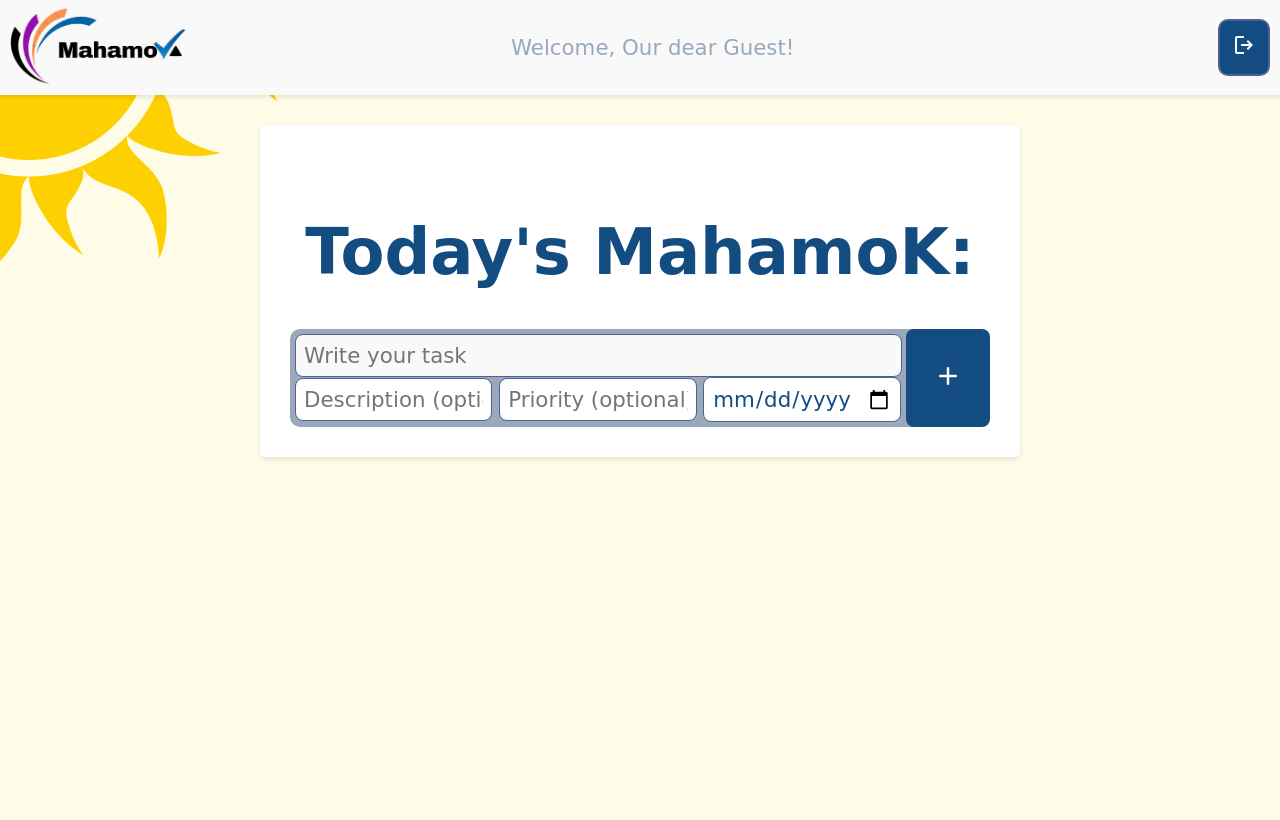
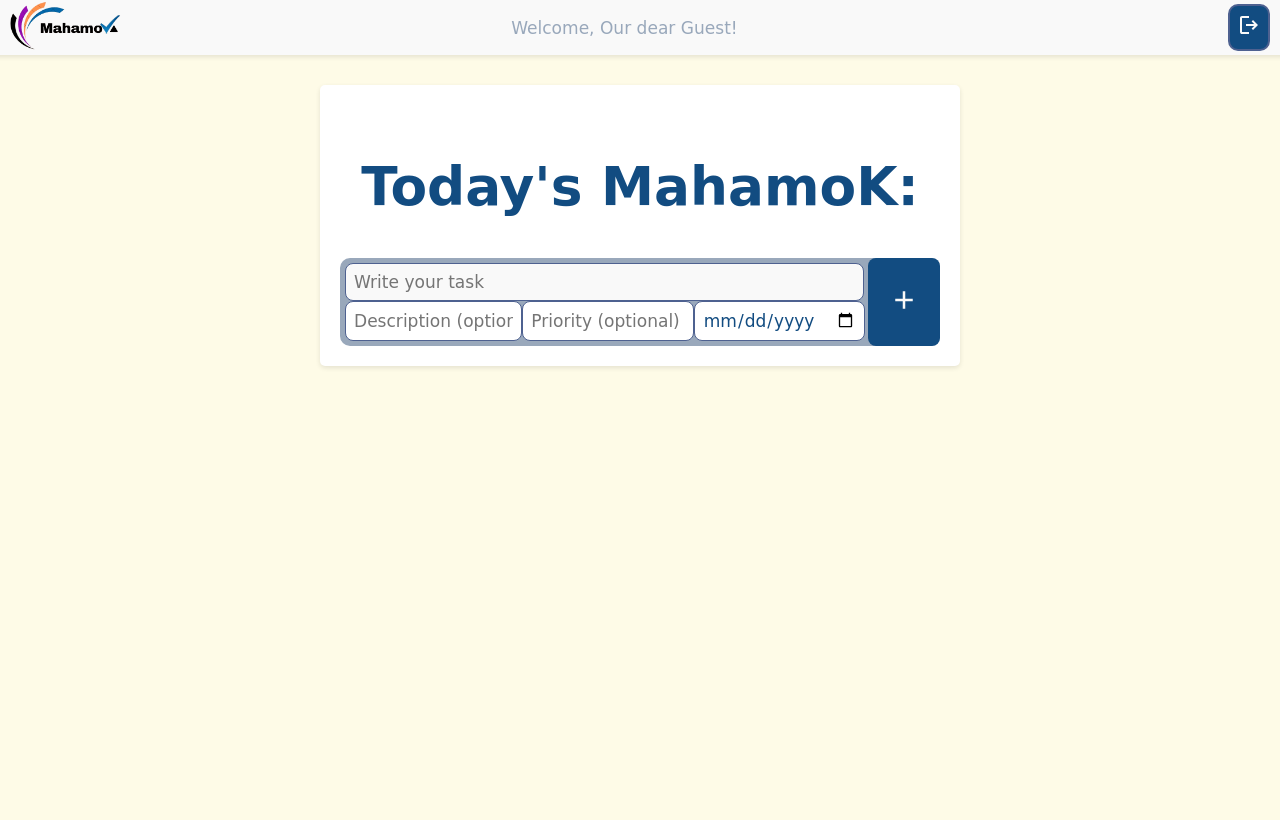
Before and after one commit to etharabdelazeem/MahamoK, a Python web app: template flask/templates/homepage.html in a window 1280 px wide. Run offline with Jinja, Linux system fonts and the light colour scheme; the template is opened without the code that fills it, so the values that code supplies are empty.

Commit message:
resized content

```diff
--- a/flask/static/styles/homepage.css
+++ b/flask/static/styles/homepage.css
@@ -21,7 +21,6 @@
     min-height: 100vh;
     padding: 10px;
     background-color: var(--background);
-    background-image: url('../icons/sun.png') ;
     background-repeat: no-repeat;
     background-position: top left;
     background-size: 300px auto;
@@ -34,8 +33,6 @@
 	background-color: var(--text-color);
 	padding-left: 30px;
 	padding-right: 30px;
-	padding-top: 5px;
-	padding-bottom: 5px;
 	width: 100%;
 	margin-top: -10px;
 	margin-bottom: 30px;
@@ -53,30 +50,31 @@
 }
 
 .logo img{
-	height: 80px;
+	height: 50px;
 	width: auto;
 }
 h1{
-    margin-top: 60px;
+    margin-top: 50px;
     margin-bottom: 20px;
-    font-size: 3rem;
+    font-size: 2.5rem;
     font-weight: 800;
     text-align: center;
     color: var(--accent-color);
 }
 #welcome{
-	padding: 10px;
+	font-size: 0.8rem;
+	padding: 5px;
 	margin-left: -100px;
 	color: var(--primary-color);
 }
 .wrapper{
-    width: 700px;
+    width: 600px;
     max-width: 100%;
     display: flex;
     flex-direction: column;
     gap: 10px;
     background-color: #fff;
-    padding: 30px;
+    padding: 20px;
     border-radius: 5px;
     box-shadow: 0 2px 5px rgba(0, 0, 0, 0.1);
 }
@@ -98,7 +96,7 @@
 }
 
 #todo-description{
-	width: 26%;
+	width: 27%;
 }
 
 #todo-priority{
@@ -126,7 +124,7 @@
     font-family: cursive;
     border: 1px solid var(--secondary-color);
     border-radius: 8px;
-    font-size: 1rem;
+    font-size: 0.8rem;
     caret-color: var(--text-color);
     color: var(--accent-color);
 }
@@ -168,7 +166,7 @@
 
 #logout-button{
     background-color: var(--accent-color);
-    padding: 12px 12px;
+    padding: 7px 7px;
     border: 2px solid var(--secondary-color);
     border-radius: 10px;
     font: inherit;
@@ -188,7 +186,7 @@
 }
 
 .todo .todo-text{
-    padding: 15px;
+    padding: 10px;
     padding-right: 0;
     flex-grow: 1;
     transition: 200ms ease;
@@ -200,7 +198,7 @@
 	align-items: center;
 	justify-content: stretch;
 	width: -webkit-fill-available;
-	font-size: 1.3em;
+	font-size: 1rem;
 }
 
 .task-details {
@@ -211,16 +209,16 @@
 }
 
 .task-description, .task-deadline {
-    margin-bottom: 18px;
+    margin-bottom: 10px;
     width: 50%;
     padding: 0;
-    font-size: 0.9em;
+    font-size: 0.8em;
     color: var(--accent-color);
 }
 
 .task-priority {
-    width: 25px;
-    height: 25px;
+    width: 20px;
+    height: 20px;
     border-radius: 50%;
     display: inline-block;
     margin-right: 5px;
--- a/flask/static/styles/login.css
+++ b/flask/static/styles/login.css
@@ -23,7 +23,6 @@
 	align-items: center;
 	min-height: 100vh;
 	background-color: var(--background);
-   	background-image: url('../icons/sun.png') ;
 	background-repeat: no-repeat;
 	background-position: top left;
    	background-size: 300px auto;
--- a/flask/templates/homepage.html
+++ b/flask/templates/homepage.html
@@ -45,7 +45,7 @@
 				<div>
 					<div>
 						<input id="todo-input" type="text" name="title" placeholder="Write your task" required>
-						<div>
+						<div class="task-details">
 							<input id="todo-description" type="text" name="description" placeholder="Description (optional)">
 							<input id="todo-priority" type="text" name="priority" placeholder="Priority (optional)">
 							<input id="todo-deadline" type="date" name="deadline" placeholder="Deadline (optional)">
```
